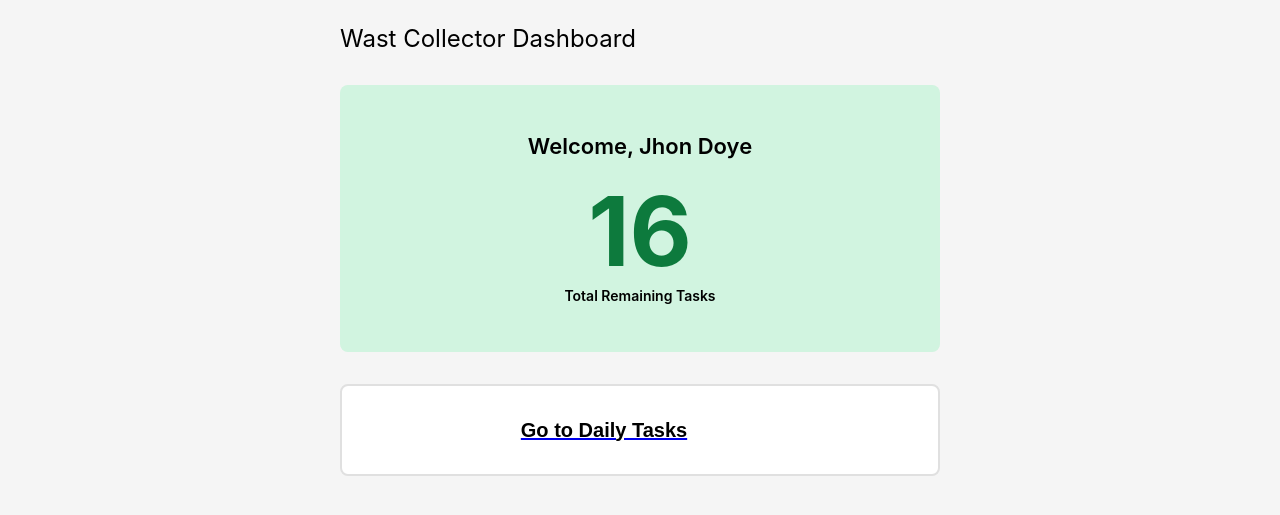
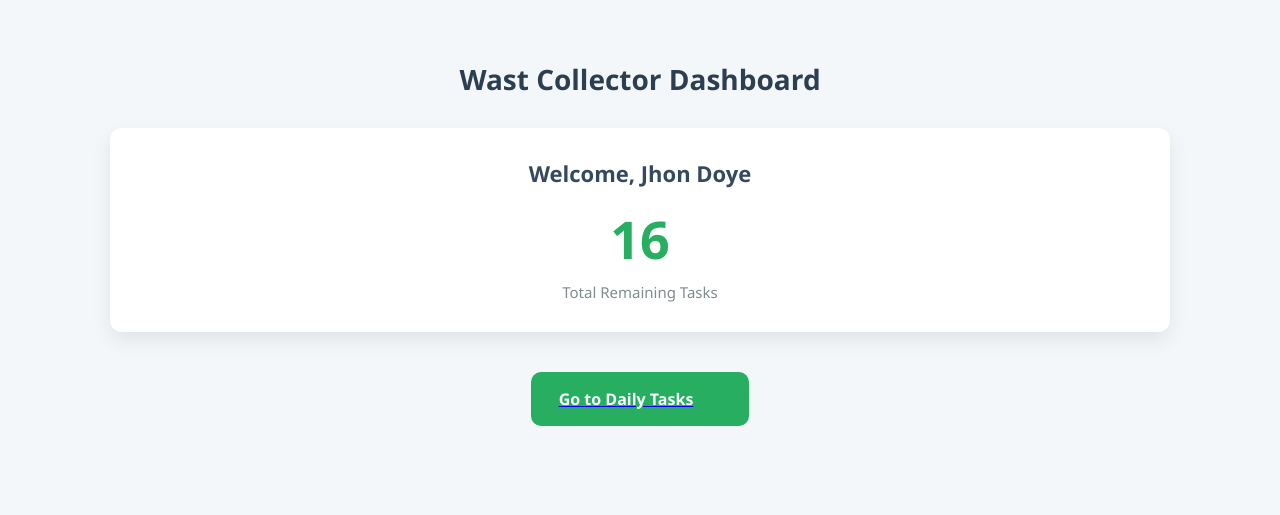
Before and after one commit to Nirab410/Waste-Management-System, a PHP site: page /CollectorDashborad.html in a window 1280 px wide. Shown: the top 515 px of the page. Run offline with PHP 8.4, Linux system fonts and the light colour scheme.

Commit message:
Complete Collector Dashboard

```diff
--- a/pages/Collector/CollectorPortal.php
+++ b/pages/Collector/CollectorPortal.php
@@ -189,7 +189,7 @@
 <link rel="stylesheet" href="style.css">
 
 <div class="container">
-    <a href="CollectorDashboard.html" class="back-link">← Back To Dashboard</a>
+    <a href="CollectorDashboard.php" class="back-link">← Back To Dashboard</a>
 
     <div class="card">
         <h1 class="main-title">Task Details</h1>
--- /dev/null
+++ b/pages/Collector/collectorDashboard.css
@@ -0,0 +1,123 @@
+/* =========================
+   Global Reset & Base
+========================= */
+* {
+    margin: 0;
+    padding: 0;
+    box-sizing: border-box;
+    font-family: "Segoe UI", Tahoma, Geneva, Verdana, sans-serif;
+}
+
+body {
+    background-color: #f4f7f9;
+    color: #333;
+}
+
+/* =========================
+   Container
+========================= */
+.container {
+    max-width: 1100px;
+    margin: 40px auto;
+    padding: 20px;
+}
+
+/* =========================
+   Page Title
+========================= */
+.page-title {
+    text-align: center;
+    font-size: 28px;
+    margin-bottom: 30px;
+    color: #2c3e50;
+}
+
+/* =========================
+   Welcome Card
+========================= */
+.welcome-card {
+    background: #ffffff;
+    border-radius: 12px;
+    padding: 30px;
+    text-align: center;
+    box-shadow: 0 8px 20px rgba(0, 0, 0, 0.08);
+    margin-bottom: 40px;
+}
+
+.welcome-text {
+    font-size: 22px;
+    margin-bottom: 15px;
+    color: #34495e;
+}
+
+/* =========================
+   Task Count
+========================= */
+.task-count {
+    font-size: 52px;
+    font-weight: bold;
+    color: #27ae60;
+    margin-bottom: 8px;
+}
+
+.task-label {
+    font-size: 15px;
+    color: #7f8c8d;
+}
+
+/* =========================
+   Daily Tasks Button
+========================= */
+.daily-tasks-button {
+    display: flex;
+    align-items: center;
+    justify-content: center;
+    gap: 10px;
+
+    background-color: #27ae60;
+    color: #ffffff;
+    border: none;
+    border-radius: 10px;
+    padding: 16px 28px;
+    font-size: 16px;
+    font-weight: 600;
+    cursor: pointer;
+
+    margin: 0 auto;
+    transition: background-color 0.3s ease, transform 0.2s ease;
+}
+
+.daily-tasks-button:hover {
+    background-color: #219150;
+    transform: translateY(-2px);
+}
+
+.daily-tasks-button:active {
+    transform: translateY(0);
+}
+
+/* =========================
+   Arrow Icon
+========================= */
+.arrow-icon {
+    width: 18px;
+    height: 18px;
+}
+
+/* =========================
+   Responsive
+========================= */
+@media (max-width: 600px) {
+    .welcome-card {
+        padding: 20px;
+    }
+
+    .task-count {
+        font-size: 40px;
+    }
+
+    .daily-tasks-button {
+        width: 100%;
+        padding: 14px;
+    }
+}
```
Also changed, not shown: pages/Collector/CollectorDashboard.php (added, +67 -0 lines), uploads/collection_proofs/proof_1_1768920909_696f974d91136.png (added).
